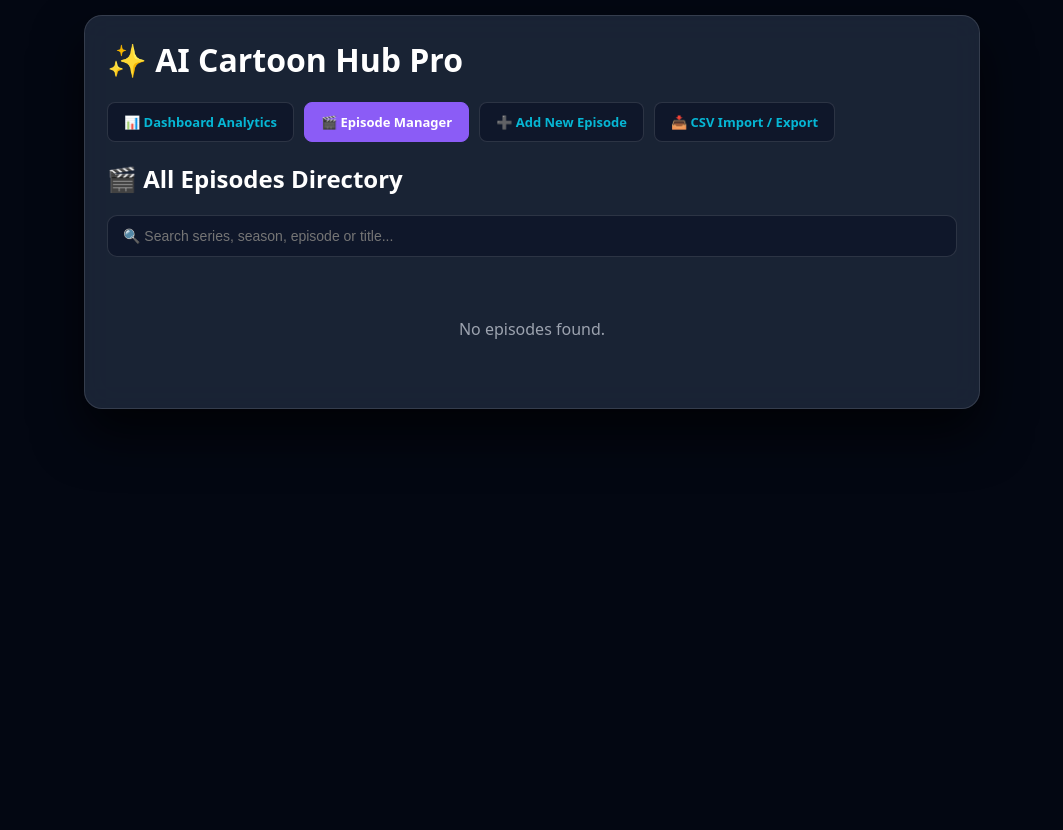
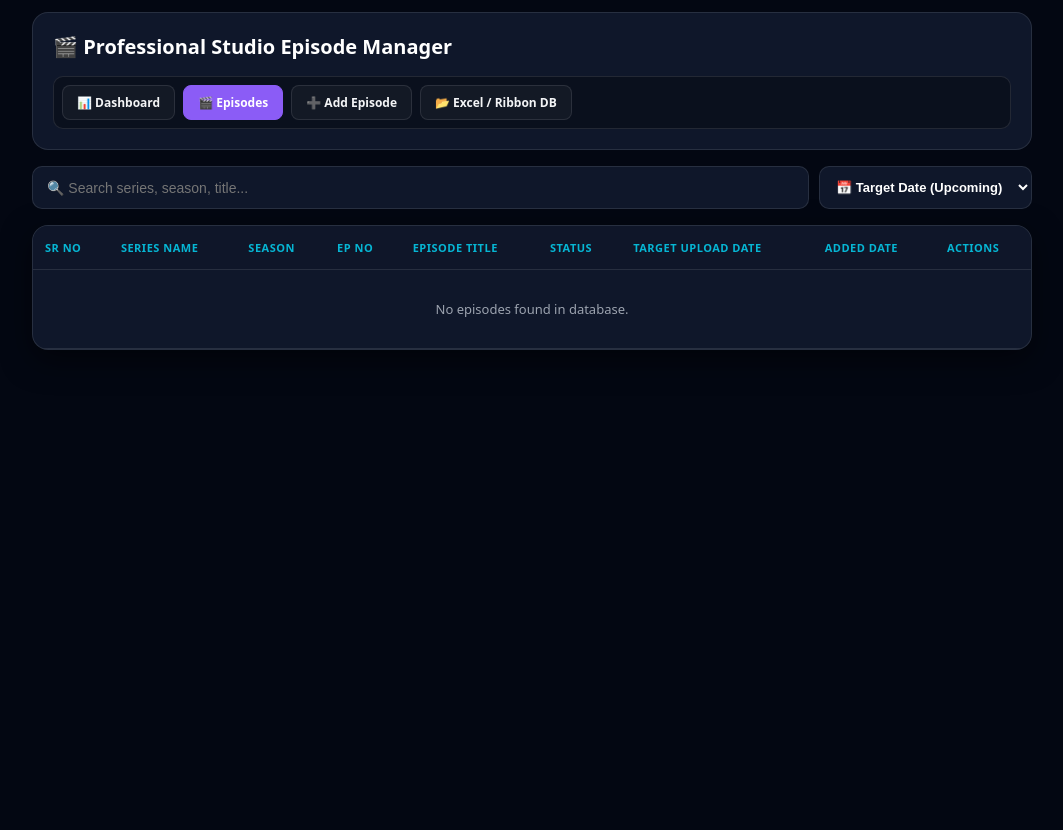
Before and after one commit to tanveer97082/cartoon_manager, a PHP site: page /episodes.php in a window 1280 px wide. Shown: the whole page, without its empty margins (108-1171 px from the left). After the commit the page ends 350 px from the top, so only its background shows below. Run offline with PHP 8.4, Linux system fonts and the light colour scheme; data comes from the database, SQL or seed files in the repository.

Commit message:
Update episodes.php

```diff
--- a/episodes.php
+++ b/episodes.php
@@ -1,6 +1,5 @@
 <?php
 require_once 'config.php';
-
 $action = $_GET['action'] ?? '';
 $id = $_GET['id'] ?? null;
 
@@ -16,99 +15,150 @@ if ($action === 'export_txt' && $id) {
     $stmt->execute([$id]);
     $row = $stmt->fetch(PDO::FETCH_ASSOC);
     if ($row) {
-        $content = "SERIES: {$row['series_name']} | SEASON: {$row['season_name']}\nEPISODE: {$row['episode_num']} - {$row['title']}\nSTATUS: {$row['status']}\n\n" .
-                   "--- YOUTUBE TITLE ---\n{$row['yt_title']}\n\n" .
-                   "--- DESCRIPTION ---\n{$row['yt_desc']}\n\n" .
-                   "--- TAGS ---\n{$row['yt_tags']}\n\n" .
-                   "--- SCRIPT ---\n{$row['script']}\n\n" .
-                   "--- REELS / TIKTOK CAPTION ---\n{$row['reels_tiktok_caption']}\n\n" .
-                   "--- THUMBNAIL PROMPT ---\n{$row['thumbnail_prompt']}\n";
+        $content = "SERIES: {$row['series_name']} | SEASON: {$row['season_name']}\nEPISODE: {$row['episode_num']} - {$row['title']}\nSTATUS: {$row['status']}\nTARGET UPLOAD: {$row['target_date']}\n\n" .
+                   "--- YOUTUBE TITLE ---\n{$row['yt_title']}\n\n--- DESCRIPTION ---\n{$row['yt_desc']}\n\n--- TAGS ---\n{$row['yt_tags']}\n\n--- SCRIPT ---\n{$row['script']}\n\n--- REELS CAPTION ---\n{$row['reels_tiktok_caption']}\n\n--- THUMBNAIL PROMPT ---\n{$row['thumbnail_prompt']}";
         header('Content-Type: text/plain');
         header('Content-Disposition: attachment; filename="'.$row['episode_num'].'_script.txt"');
         echo $content;
         exit;
     }
 }
+
+// Sorting logic
+$sort = $_GET['sort'] ?? 'target_asc';
+$order_sql = "ORDER BY target_date ASC";
+if ($sort === 'az') $order_sql = "ORDER BY title ASC";
+elseif ($sort === 'za') $order_sql = "ORDER BY title DESC";
+elseif ($sort === 'recent') $order_sql = "ORDER BY id DESC";
+elseif ($sort === 'target_desc') $order_sql = "ORDER BY target_date DESC";
+
+$stmt = $db->query("SELECT * FROM episodes $order_sql");
+$episodes = $stmt->fetchAll(PDO::FETCH_ASSOC);
 ?>
 <!doctype html>
 <html lang="en">
 <head>
     <meta charset="utf-8">
     <meta name="viewport" content="width=device-width, initial-scale=1">
-    <title>✨ Episode Manager</title>
+    <title>✨ Professional Episode Manager Table</title>
     <style>
-        :root { --bg-deep: #030712; --card-bg: rgba(30, 41, 59, 0.85); --primary: #8b5cf6; --accent: #06b6d4; --text: #f3f4f6; --text-muted: #9ca3af; --border: rgba(255, 255, 255, 0.12); }
-        body { font-family: system-ui, sans-serif; background: var(--bg-deep); color: var(--text); margin: 0; padding: 15px; min-height: 100vh; }
-        .container { max-width: 850px; margin: auto; background: var(--card-bg); backdrop-filter: blur(16px); padding: 22px; border-radius: 18px; border: 1px solid var(--border); box-shadow: 0 25px 50px rgba(0,0,0,0.7); }
-        h1, h2 { color: #fff; margin-top: 0; }
-        .nav-bar { display: flex; gap: 10px; margin-bottom: 20px; flex-wrap: wrap; }
-        .nav-btn { background: rgba(15, 23, 42, 0.9); color: var(--accent); border: 1px solid var(--border); padding: 10px 16px; border-radius: 8px; text-decoration: none; font-weight: 600; font-size: 13px; }
-        .nav-btn.active { background: var(--primary); color: white; border-color: var(--primary); }
-        .search-box { width: 100%; padding: 12px 15px; background: rgba(15, 23, 42, 0.9); border: 1px solid var(--border); border-radius: 10px; color: white; font-size: 14px; margin-bottom: 15px; box-sizing: border-box; }
-        .episode-card { background: rgba(15, 23, 42, 0.75); border: 1px solid var(--border); border-radius: 12px; padding: 14px; margin-bottom: 12px; display: flex; justify-content: space-between; align-items: center; gap: 10px; }
-        .ep-info { flex-grow: 1; }
-        .ep-meta { font-size: 11px; color: var(--accent); font-weight: 700; text-transform: uppercase; margin-bottom: 3px; display: flex; gap: 8px; }
-        .ep-title { font-size: 15px; font-weight: 700; color: #fff; margin-bottom: 6px; }
-        .actions { display: flex; gap: 5px; flex-shrink: 0; }
-        .btn-action { padding: 6px 10px; font-size: 12px; border-radius: 6px; text-decoration: none; color: white; font-weight: 600; }
-        .bg-view { background: #059669; } .bg-edit { background: #d97706; } .bg-delete { background: #dc2626; } .bg-export { background: #2563eb; }
+        :root {
+            --bg: #030712; --card: #0f172a; --border: rgba(255, 255, 255, 0.1);
+            --primary: #8b5cf6; --accent: #06b6d4; --text: #f3f4f6; --muted: #9ca3af;
+        }
+        body { font-family: system-ui, -apple-system, sans-serif; background: var(--bg); color: var(--text); margin: 0; padding: 12px; }
+        .wrapper { max-width: 1000px; margin: auto; }
+        .header { background: var(--card); border: 1px solid var(--border); padding: 20px; border-radius: 16px; margin-bottom: 16px; }
+        h1 { margin: 0 0 4px 0; font-size: 20px; color: #fff; }
+
+        .ribbon { display: flex; gap: 8px; margin-top: 16px; flex-wrap: wrap; background: rgba(0,0,0,0.3); padding: 8px; border-radius: 10px; border: 1px solid var(--border); }
+        .ribbon-btn { background: rgba(255,255,255,0.04); border: 1px solid var(--border); color: var(--text); padding: 8px 14px; border-radius: 8px; text-decoration: none; font-weight: 600; font-size: 12px; }
+        .ribbon-btn.active { background: var(--primary); border-color: var(--primary); color: #fff; }
+
+        .toolbar { display: flex; gap: 10px; margin-bottom: 16px; flex-wrap: wrap; }
+        .search-input { flex-grow: 1; padding: 12px 14px; background: var(--card); border: 1px solid var(--border); border-radius: 10px; color: #fff; font-size: 14px; }
+        .sort-select { padding: 12px; background: var(--card); border: 1px solid var(--border); border-radius: 10px; color: #fff; font-size: 13px; font-weight: 600; }
+
+        /* Table Design */
+        .table-responsive { background: var(--card); border: 1px solid var(--border); border-radius: 16px; overflow-x: auto; box-shadow: 0 10px 30px rgba(0,0,0,0.5); }
+        table { width: 100%; border-collapse: collapse; text-align: left; font-size: 13px; white-space: nowrap; }
+        th { background: rgba(15,23,42,0.95); color: var(--accent); padding: 14px 12px; font-size: 11px; text-transform: uppercase; letter-spacing: 0.5px; border-bottom: 1px solid var(--border); }
+        td { padding: 14px 12px; border-bottom: 1px solid var(--border); vertical-align: middle; }
+        tr:hover { background: rgba(255,255,255,0.02); }
+
         .badge { padding: 3px 8px; border-radius: 4px; font-size: 10px; font-weight: 700; text-transform: uppercase; }
-        .status-ready { background: rgba(5, 150, 105, 0.25); color: #34d399; }
-        .status-prod { background: rgba(217, 119, 6, 0.25); color: #fbbf24; }
-        .status-pub { background: rgba(37, 99, 235, 0.25); color: #60a5fa; }
+        .status-ready { background: rgba(5, 150, 105, 0.2); color: #34d399; border: 1px solid rgba(5, 150, 105, 0.4); }
+        .status-prod { background: rgba(217, 119, 6, 0.2); color: #fbbf24; border: 1px solid rgba(217, 119, 6, 0.4); }
+        .status-pub { background: rgba(37, 99, 235, 0.2); color: #60a5fa; border: 1px solid rgba(37, 99, 235, 0.4); }
+
+        .actions { display: flex; gap: 5px; }
+        .btn-act { padding: 6px 10px; font-size: 11px; border-radius: 6px; text-decoration: none; color: white; font-weight: 600; }
+        .bg-view { background: #059669; } .bg-edit { background: #d97706; } .bg-del { background: #dc2626; } .bg-copy { background: #8b5cf6; }
     </style>
 </head>
 <body>
-    <div class="container">
-        <h1>✨ AI Cartoon Hub Pro</h1>
-        <div class="nav-bar">
-            <a href="index.php" class="nav-btn">📊 Dashboard Analytics</a>
-            <a href="episodes.php" class="nav-btn active">🎬 Episode Manager</a>
-            <a href="add_edit.php" class="nav-btn">➕ Add New Episode</a>
-            <a href="export_import.php" class="nav-btn">📥 CSV Import / Export</a>
+    <div class="wrapper">
+        <div class="header">
+            <h1>🎬 Professional Studio Episode Manager</h1>
+            <div class="ribbon">
+                <a href="index.php" class="ribbon-btn">📊 Dashboard</a>
+                <a href="episodes.php" class="ribbon-btn active">🎬 Episodes</a>
+                <a href="add_edit.php" class="ribbon-btn">➕ Add Episode</a>
+                <a href="export_import.php" class="ribbon-btn">📂 Excel / Ribbon DB</a>
+            </div>
         </div>
 
-        <h2>🎬 All Episodes Directory</h2>
-        <input type="text" id="searchBox" class="search-box" placeholder="🔍 Search series, season, episode or title..." onkeyup="filterEpisodes()">
+        <div class="toolbar">
+            <input type="text" id="searchBox" class="search-input" placeholder="🔍 Search series, season, title..." onkeyup="filterTable()">
+            <select class="sort-select" onchange="location = this.value;">
+                <option value="episodes.php?sort=target_asc" <?= $sort=='target_asc'?'selected':'' ?>>📅 Target Date (Upcoming)</option>
+                <option value="episodes.php?sort=target_desc" <?= $sort=='target_desc'?'selected':'' ?>>📅 Target Date (Latest)</option>
+                <option value="episodes.php?sort=az" <?= $sort=='az'?'selected':'' ?>>🔤 Title (A to Z)</option>
+                <option value="episodes.php?sort=za" <?= $sort=='za'?'selected':'' ?>>🔤 Title (Z to A)</option>
+                <option value="episodes.php?sort=recent" <?= $sort=='recent'?'selected':'' ?>>⏱️ Recently Added</option>
+            </select>
+        </div>
 
-        <div id="episodeList">
-            <?php
-            $stmt = $db->query("SELECT * FROM episodes ORDER BY id DESC");
-            $episodes = $stmt->fetchAll(PDO::FETCH_ASSOC);
-            if ($episodes):
-                foreach ($episodes as $ep):
-            ?>
-                <div class="episode-card" data-text="<?= htmlspecialchars($ep['series_name'].' '.$ep['season_name'].' '.$ep['episode_num'].' '.$ep['title']) ?>">
-                    <div class="ep-info">
-                        <div class="ep-meta">
-                            <span><?= htmlspecialchars($ep['series_name']) ?></span> &bull; <span><?= htmlspecialchars($ep['season_name']) ?></span> &bull; <strong style="color: #fff;"><?= htmlspecialchars($ep['episode_num']) ?></strong>
-                        </div>
-                        <div class="ep-title"><?= htmlspecialchars($ep['title']) ?></div>
+        <div class="table-responsive">
+            <table id="epTable">
+                <thead>
+                    <tr>
+                        <th>Sr No</th>
+                        <th>Series Name</th>
+                        <th>Season</th>
+                        <th>Ep No</th>
+                        <th>Episode Title</th>
+                        <th>Status</th>
+                        <th>Target Upload Date</th>
+                        <th>Added Date</th>
+                        <th>Actions</th>
+                    </tr>
+                </thead>
+                <tbody>
+                    <?php if ($episodes): $sr = 1; foreach ($episodes as $ep): ?>
+                    <tr class="ep-row" data-search="<?= htmlspecialchars(strtolower($ep['series_name'].' '.$ep['season_name'].' '.$ep['episode_num'].' '.$ep['title'])) ?>">
+                        <td><strong><?= $sr++ ?></strong></td>
+                        <td><span style="color: var(--accent); font-weight:650;"><?= htmlspecialchars($ep['series_name']) ?></span></td>
+                        <td><?= htmlspecialchars($ep['season_name']) ?></td>
+                        <td><strong style="color: #fff;"><?= htmlspecialchars($ep['episode_num']) ?></strong></td>
+                        <td style="font-weight:600;"><?= htmlspecialchars($ep['title']) ?></td>
+                        <td>
                             <?php
                                 $st = $ep['status'] ?: 'Script Ready';
-                            $badge_class = ($st == 'Published') ? 'status-pub' : (($st == 'In Production') ? 'status-prod' : 'status-ready');
+                                $bc = ($st == 'Published') ? 'status-pub' : (($st == 'In Production') ? 'status-prod' : 'status-ready');
                             ?>
-                        <span class="badge <?= $badge_class ?>"><?= $st ?></span>
+                            <span class="badge <?= $bc ?>"><?= $st ?></span>
+                        </td>
+                        <td><span style="color: #fbbf24; font-weight:600;"><?= htmlspecialchars($ep['target_date'] ?: 'Not Set') ?></span></td>
+                        <td style="color: var(--muted); font-size: 11px;"><?= htmlspecialchars(substr($ep['created_at'], 0, 10)) ?></td>
+                        <td>
+                            <div class="actions">
+                                <a href="add_edit.php?action=view&id=<?= $ep['id'] ?>" class="btn-act bg-view" title="View & Copy">View</a>
+                                <button onclick="copyMetadata(<?= htmlspecialchars(json_encode($ep)) ?>)" class="btn-act bg-copy" title="Quick Copy All">Copy</button>
+                                <a href="add_edit.php?action=edit&id=<?= $ep['id'] ?>" class="btn-act bg-edit">Edit</a>
+                                <a href="episodes.php?action=delete&id=<?= $ep['id'] ?>" class="btn-act bg-del" onclick="return confirm('Delete this episode?');">Del</a>
                             </div>
-                    <div class="actions">
-                        <a href="add_edit.php?action=view&id=<?= $ep['id'] ?>" class="btn-action bg-view">View</a>
-                        <a href="add_edit.php?action=edit&id=<?= $ep['id'] ?>" class="btn-action bg-edit">Edit</a>
-                        <a href="episodes.php?action=delete&id=<?= $ep['id'] ?>" class="btn-action bg-delete" onclick="return confirm('Delete this episode?');">Del</a>
-                    </div>
-                </div>
+                        </td>
+                    </tr>
                     <?php endforeach; else: ?>
-                <p style="text-align: center; color: var(--text-muted); padding: 30px;">No episodes found.</p>
+                    <tr><td colspan="9" style="text-align: center; color: var(--muted); padding: 30px;">No episodes found in database.</td></tr>
                     <?php endif; ?>
+                </tbody>
+            </table>
         </div>
     </div>
     <script>
-        function filterEpisodes() {
-            let input = document.getElementById('searchBox').value.toLowerCase();
-            let cards = document.getElementsByClassName('episode-card');
-            for (let c of cards) {
-                let text = c.getAttribute('data-text').toLowerCase();
-                c.style.display = text.includes(input) ? "flex" : "none";
+        function filterTable() {
+            let val = document.getElementById('searchBox').value.toLowerCase();
+            let rows = document.getElementsByClassName('ep-row');
+            for (let r of rows) {
+                let text = r.getAttribute('data-search');
+                r.style.display = text.includes(val) ? "" : "none";
             }
+        }
+        function copyMetadata(ep) {
+            let text = `=== YOUTUBE TITLE ===\n${ep.yt_title}\n\n=== DESCRIPTION ===\n${ep.yt_desc}\n\n=== TAGS ===\n${ep.yt_tags}\n\n=== SCRIPT ===\n${ep.script}\n\n=== REELS CAPTION ===\n${ep.reels_tiktok_caption}\n\n=== THUMBNAIL PROMPT ===\n${ep.thumbnail_prompt}`;
+            navigator.clipboard.writeText(text).then(() => alert(`🚀 Copied all metadata for ${ep.episode_num}!`));
         }
     </script>
 </body>
```
Lines whose indentation alone changed are shown as unchanged.
